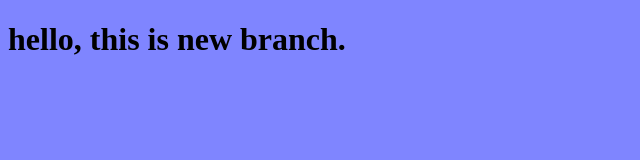
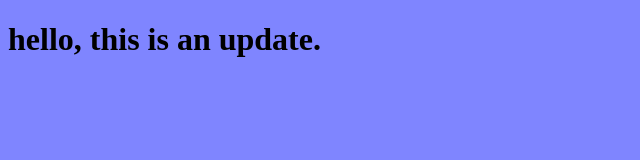
Before and after one commit to fatima70ran/myproject, a plain HTML site: page index.html in a window 1280 px wide. Shown: the whole page, without its empty margins (0-640 px from the left). Drawn offline with Linux system fonts and the light colour scheme.

Commit message:
edit the html file

```diff
--- a/index.html
+++ b/index.html
@@ -7,7 +7,7 @@
     <link rel="stylesheet" href="style.css">
 </head>
 <body>
-    <h1>hello, this is new branch.</h1>
+    <h1>hello, this is an update.</h1>
     <script src="app.js"></script>
 
 </body>
```
